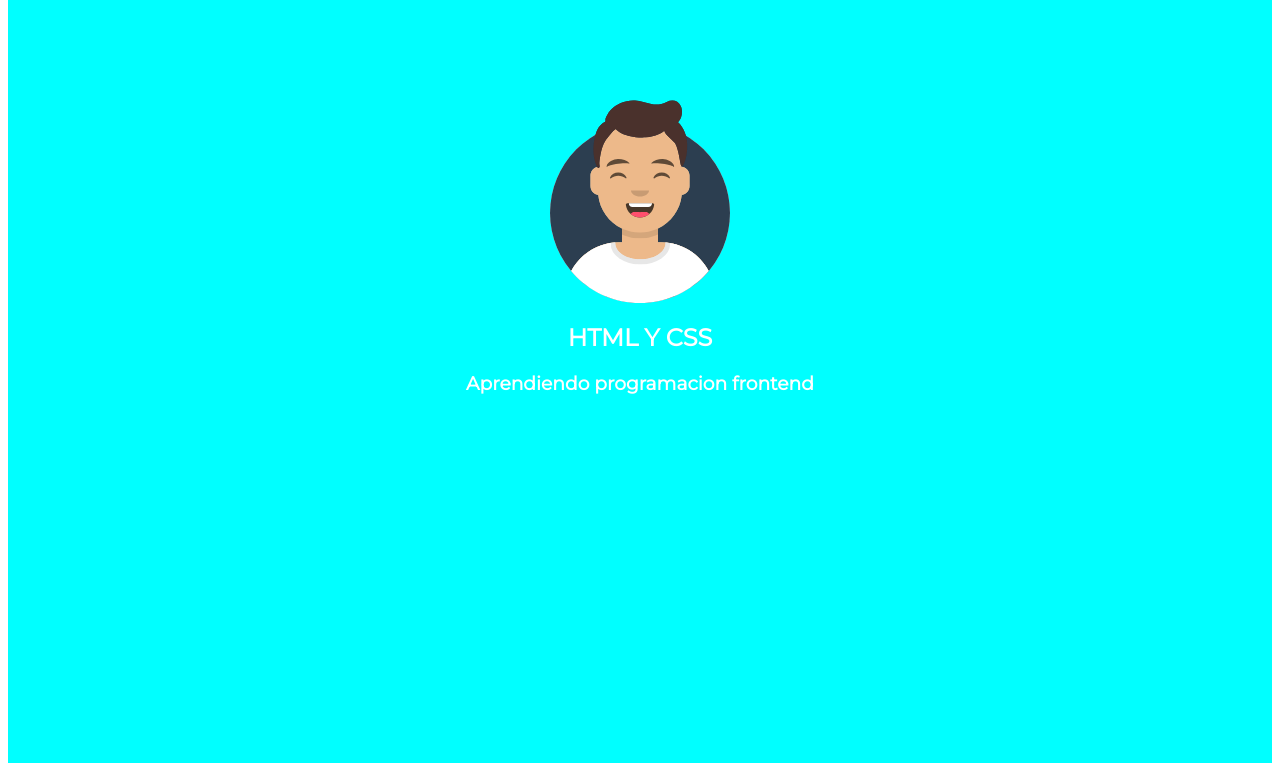
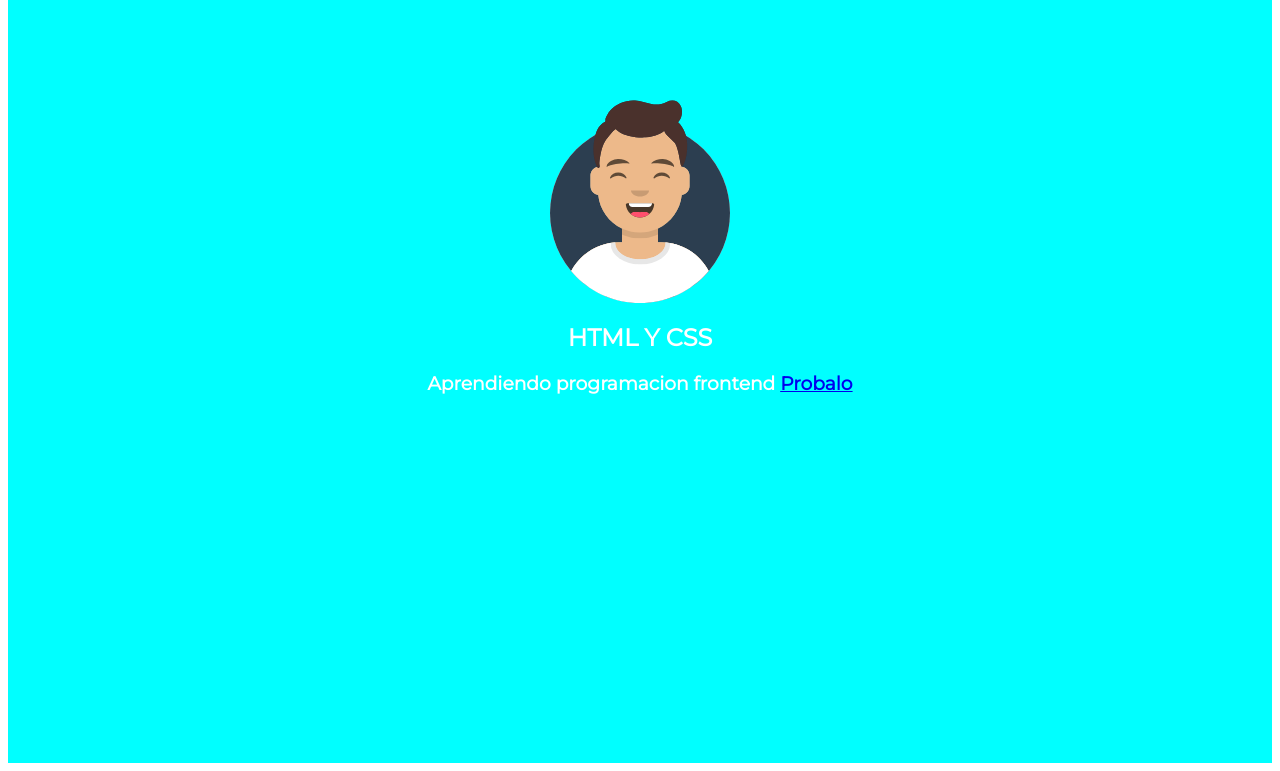
Before and after one commit to lia1810/adaweb, a plain HTML site: page index.html in a window 1280 px wide. Shown: the part 90-861 px from the top of the page. Drawn offline with Linux system fonts and the light colour scheme.

Commit message:
agregue link

```diff
--- a/index.html
+++ b/index.html
@@ -23,7 +23,9 @@
     </h2>
 <H3>
     Aprendiendo programacion frontend
+    <a href="http://www.ad.com.ar">Probalo</a>
 </H3>
+
 </div>
 </body>
 </html>
```
